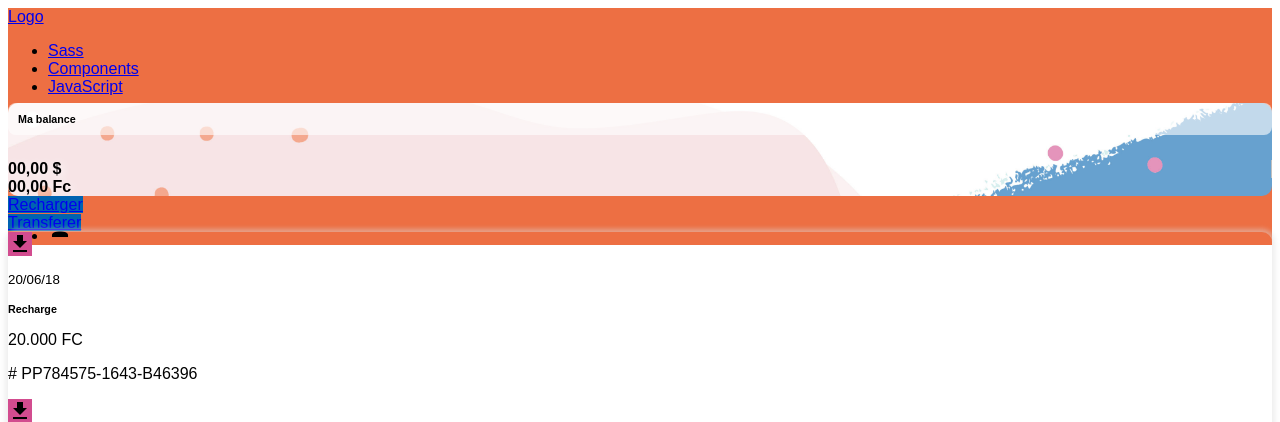
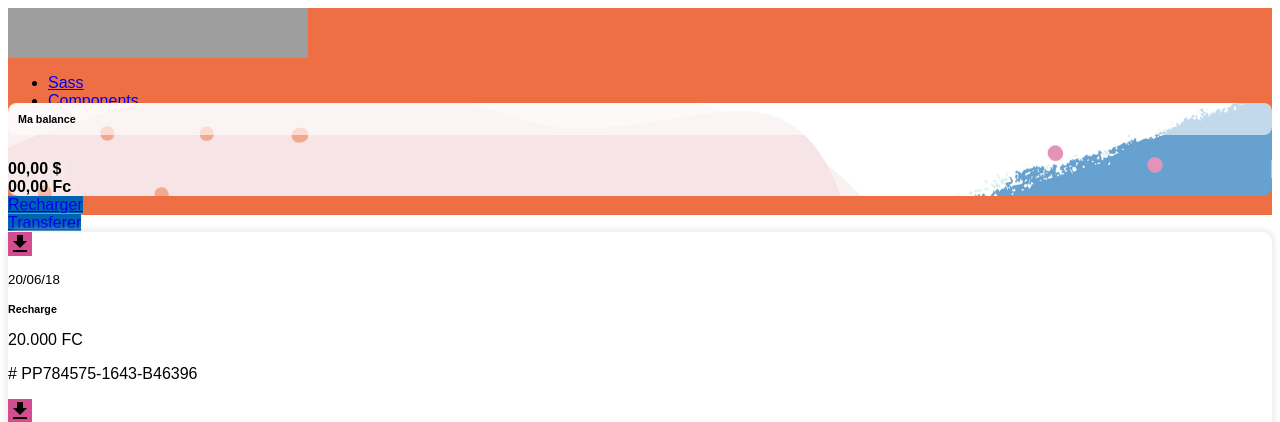
Before and after one commit to digitale-sense/mobile.yetupay, a PHP site: page /portefeuille.php in a window 1280 px wide. Shown: the top 422 px of the page. Run offline with PHP 8.4, Linux system fonts and the light colour scheme; grey boxes are pictures that could not be loaded.

Commit message:
Navbar logo integration

```diff
--- a/view/page/navbar.php
+++ b/view/page/navbar.php
@@ -1,7 +1,10 @@
-<header>
 <nav>
     <div class="nav-wrapper">
-            <a href="#" class="brand-logo">Logo</a>
+        <a href="#" class="brand-logo">
+            <object class="my-1-2" data="../asset/images/yetupay_blanc.svg" height="50" type="image/svg+xml">
+                <embed class="my-1-2" src="../asset/images/yetupay_blanc.svg" height="50" type="image/svg+xml" />
+            </object>
+        </a>
         <ul id="nav-mobile" class="right hide-on-med-and-down">
             <li><a href="sass.html">Sass</a></li>
             <li><a href="badges.html">Components</a></li>
@@ -9,4 +12,3 @@
         </ul>
     </div>
 </nav>
-</header>
```
Lines whose indentation alone changed are shown as unchanged.
